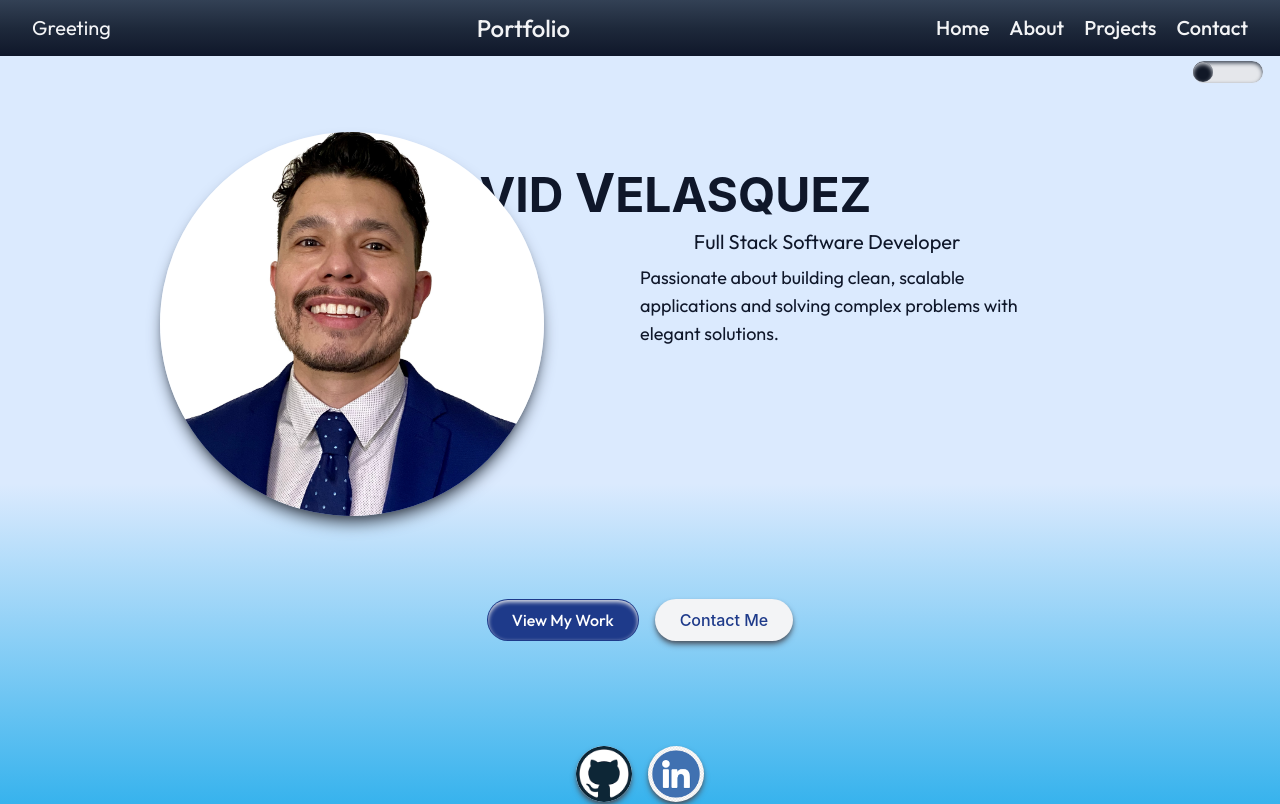
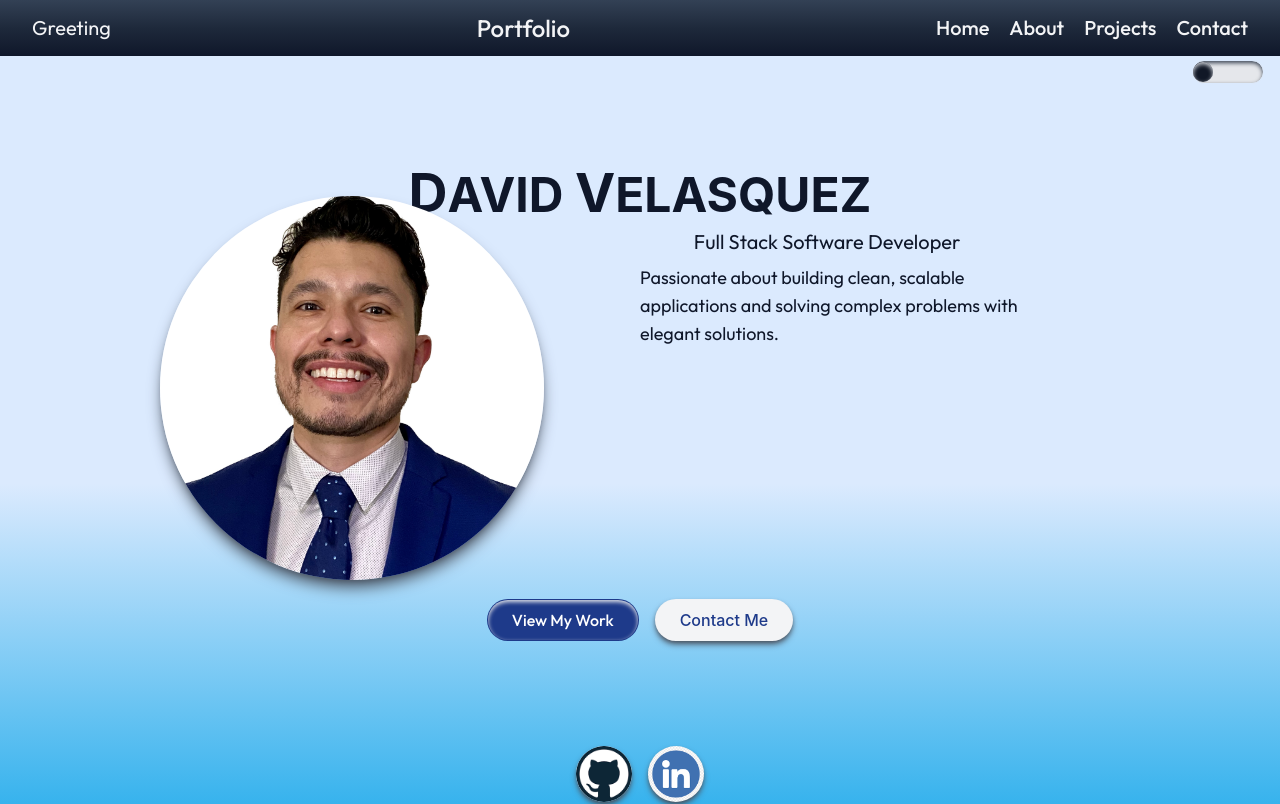
Before and after one commit to davidxv15/Portfolio-2, a React (Vite) app: page / in a window 1280 px wide. Shown: the top 804 px of the page. Built offline with nearby package versions, Linux system fonts and the light colour scheme; a web font is replaced by a local one.

Commit message:
lg:-translate

```diff
--- a/src/components/HeroSection.tsx
+++ b/src/components/HeroSection.tsx
@@ -23,7 +23,7 @@ const HeroSection: React.FC = () => {
         <img
           src="/WhiteShirtPhoto.jpg"
           alt="My Portrait"
-          className="rounded-full w-72 h-72 lg:w-96 lg:h-96 object-cover object-[80%_6%] shadow-lg shadow-gray-600 md:absolute md:bottom-52 md:left-28 lg:left-40 lg:-translate-y-40 transition-all duration-700 ease-in-out"
+          className="rounded-full w-72 h-72 lg:w-96 lg:h-96 object-cover object-[80%_6%] shadow-lg shadow-gray-600 md:absolute md:bottom-52 md:left-28 lg:left-40 lg:-translate-y-24 transition-all duration-700 ease-in-out"
         />
       </div>
       <div className="mt-4">
```
